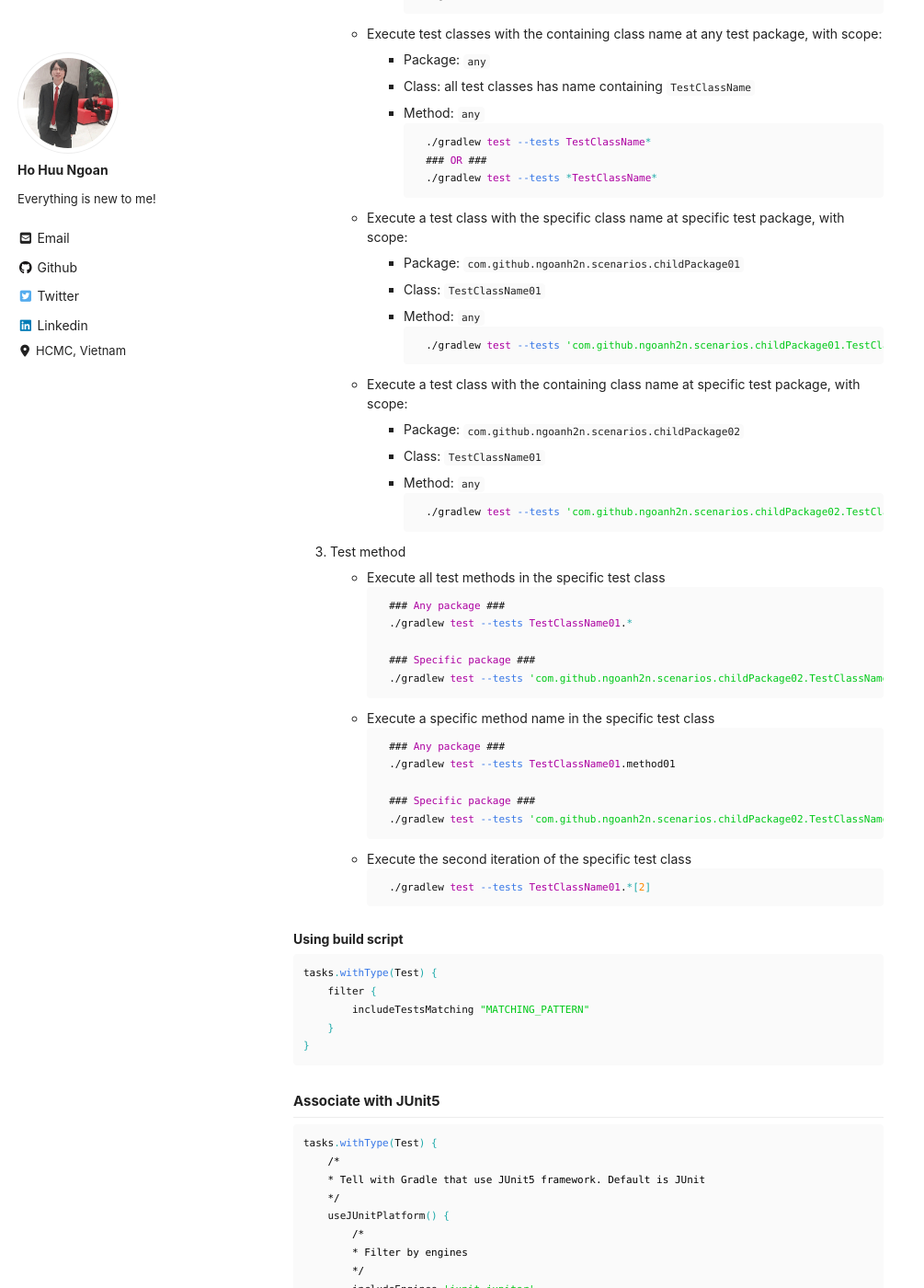
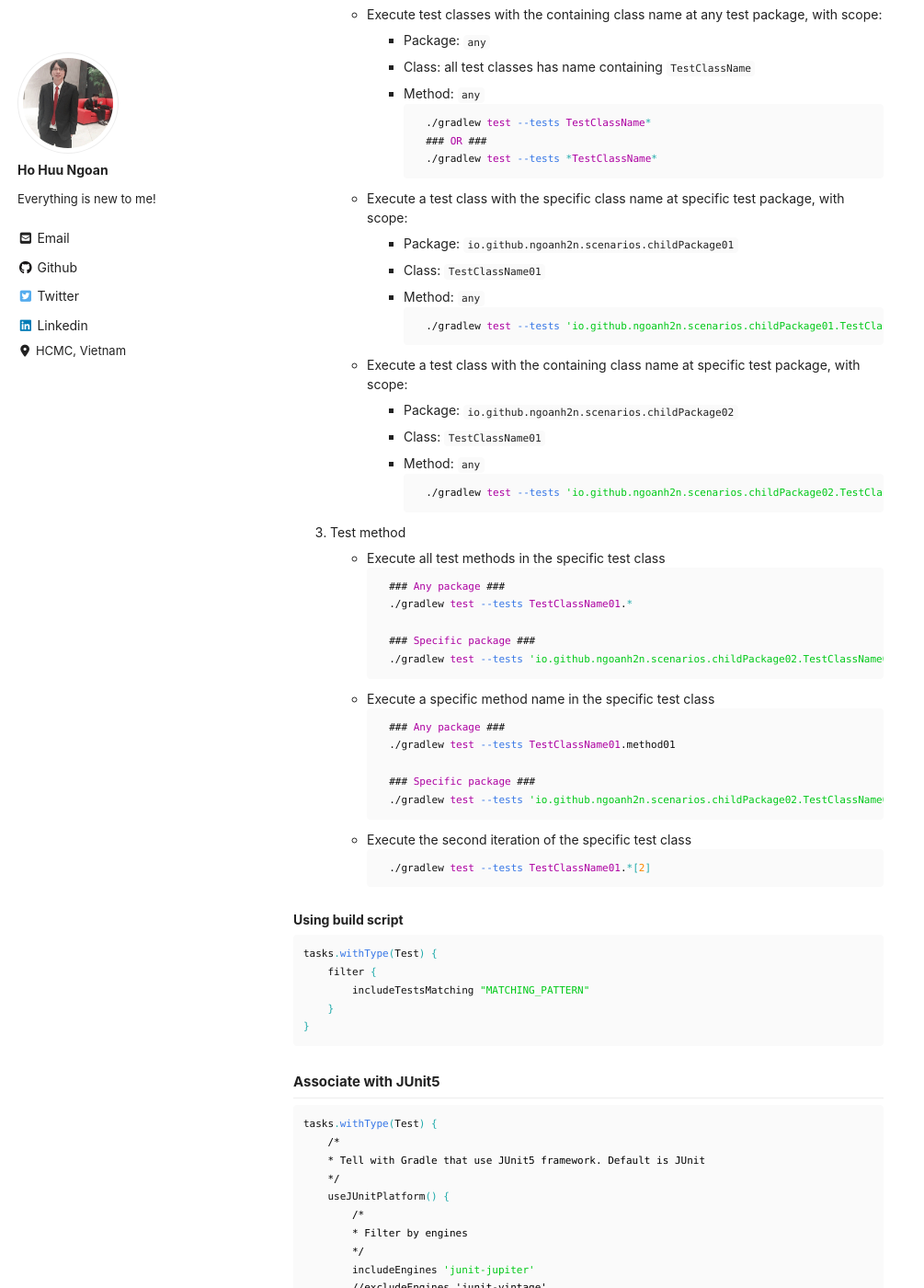
Before and after one commit to ngoanh2n/blog, a Jekyll site: the page built from _posts/2020-03-07-gradle-test-execution-junit5-testng.md, in a window 1280 px wide and 1400 px high, scrolled down 3579 px. Shown: the whole window at 92% size, without its empty margins (0-1005 px from the left). Built offline with Jekyll 4.4.1, drawn with Linux system fonts in a browser that asks for light colours; cached includes are drawn as plain includes; nearby versions of some CDN libraries; comment, search, counter and statistics services are not loaded; a style sheet for code colours, icons or effects is not loaded; some of the changed text lies outside the part shown.

Commit message:
Update post file names

````diff
--- a/_posts/2020-03-07-run-junit5-tests-with-gradle.md
+++ b/_posts/2020-03-07-gradle-test-execution-junit5-testng.md
@@ -171,13 +170,13 @@ Has apostrophes or not are also OK
 1. Test package
 
     Execute a specific test package (recursively)
-    + Package: `com.github.ngoanh2n.scenarios`
-    + Class: all test classes in package `com.github.ngoanh2n.scenarios`
+    + Package: `io.github.ngoanh2n.scenarios`
+    + Class: all test classes in package `io.github.ngoanh2n.scenarios`
     + Method: `any`
     ```bat
-    ./gradlew test --tests 'com.github.ngoanh2n.scenarios*'
+    ./gradlew test --tests 'io.github.ngoanh2n.scenarios*'
     ### OR ###
-    ./gradlew test --tests 'com.github.ngoanh2n.scenarios.*'
+    ./gradlew test --tests 'io.github.ngoanh2n.scenarios.*'
     ```
 
 2. Test class
@@ -200,18 +199,18 @@ Has apostrophes or not are also OK
         ./gradlew test --tests *TestClassName*
         ```
     - Execute a test class with the specific class name at specific test package, with scope:
-        + Package: `com.github.ngoanh2n.scenarios.childPackage01`
+        + Package: `io.github.ngoanh2n.scenarios.childPackage01`
         + Class: `TestClassName01`
         + Method: `any`
         ```bat
-        ./gradlew test --tests 'com.github.ngoanh2n.scenarios.childPackage01.TestClassName01'
+        ./gradlew test --tests 'io.github.ngoanh2n.scenarios.childPackage01.TestClassName01'
         ```
     - Execute a test class with the containing class name at specific test package, with scope:
-        + Package: `com.github.ngoanh2n.scenarios.childPackage02`
+        + Package: `io.github.ngoanh2n.scenarios.childPackage02`
         + Class: `TestClassName01`
         + Method: `any`
         ```bat
-        ./gradlew test --tests 'com.github.ngoanh2n.scenarios.childPackage02.TestClassName*'
+        ./gradlew test --tests 'io.github.ngoanh2n.scenarios.childPackage02.TestClassName*'
         ```
 
 3. Test method
@@ -221,7 +220,7 @@ Has apostrophes or not are also OK
         ./gradlew test --tests TestClassName01.*
 
         ### Specific package ###
-        ./gradlew test --tests 'com.github.ngoanh2n.scenarios.childPackage02.TestClassName01.*'
+        ./gradlew test --tests 'io.github.ngoanh2n.scenarios.childPackage02.TestClassName01.*'
         ```
     - Execute a specific method name in the specific test class
         ```bat
@@ -229,7 +228,7 @@ Has apostrophes or not are also OK
         ./gradlew test --tests TestClassName01.method01
 
         ### Specific package ###
-        ./gradlew test --tests 'com.github.ngoanh2n.scenarios.childPackage02.TestClassName01.method01'
+        ./gradlew test --tests 'io.github.ngoanh2n.scenarios.childPackage02.TestClassName01.method01'
         ```
     - Execute the second iteration of the specific test class
         ```bat
````
Also changed, not shown: other parts of _posts/2020-03-07-gradle-test-execution-junit5-testng.md (+3 -4 lines), _posts/2020-02-18-gradle-download-dependencies-to-local.md (renamed from _posts/2020-02-18-download-dependencies-to-local-with-gradle.md, +3 -8 lines), _posts/2020-02-20-gradle-build-project-without-internet-connection.md (renamed from _posts/2020-02-20-build-gradle-project-without-an-internet-connection.md, +3 -8 lines), _posts/2020-02-28-gradle-multiple-version-dependency.md (renamed from _posts/2020-02-28-declare-multiple-versions-of-a-dependency-in-gradle.md, +8 -13 lines).
